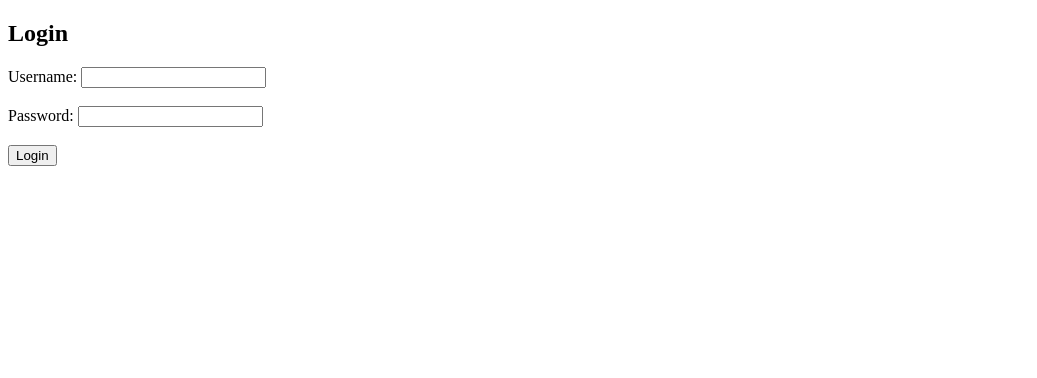
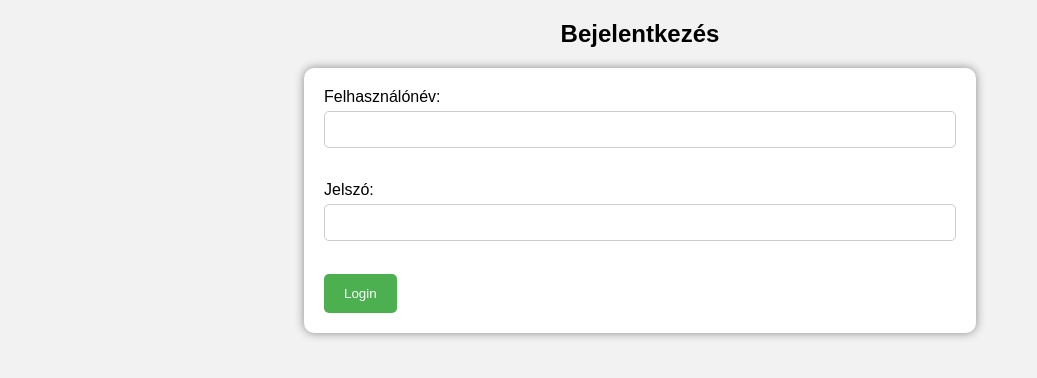
Before and after one commit to Bela1025/SzakDolgozat, a PHP site: page /login.php in a window 1280 px wide. Shown: the top 378 px of the page, without its empty margins (0-1037 px from the left). Run offline with PHP 8.4, Linux system fonts and the light colour scheme; data that the repository does not hold is empty.

Commit message:
javítás

```diff
--- a/db_connection.php
+++ b/db_connection.php
@@ -1,7 +1,7 @@
 <?php
 // MySQL database connection parameters
-$host = 'admin';
-$username = 'root';
+$host = 'localhost';
+$username = 'admin';
 $password = 'jF/rfVlPIJHSjGPc';
 $database = 'szakdoga';
 
--- a/login.php
+++ b/login.php
@@ -42,17 +42,18 @@ if (isset($_POST['submit'])) {
 <!DOCTYPE html>
 <html>
 <head>
-    <title>Login Page</title>
+    <title>Bejelentkezés</title>
+    <link rel="stylesheet" type="text/css" href="style.css">
 </head>
 <body>
-    <h2>Login</h2>
+    <h2>Bejelentkezés</h2>
     <?php if (isset($error_message)): ?>
         <p style="color: red;"><?php echo $error_message; ?></p>
     <?php endif; ?>
     <form action="login.php" method="post">
-        <label for="username">Username:</label>
+        <label for="username">Felhasználónév:</label>
         <input type="text" name="username" id="username" required><br><br>
-        <label for="password">Password:</label>
+        <label for="password">Jelszó:</label>
         <input type="password" name="password" id="password" required><br><br>
         <input type="submit" name="submit" value="Login">
     </form>
```
